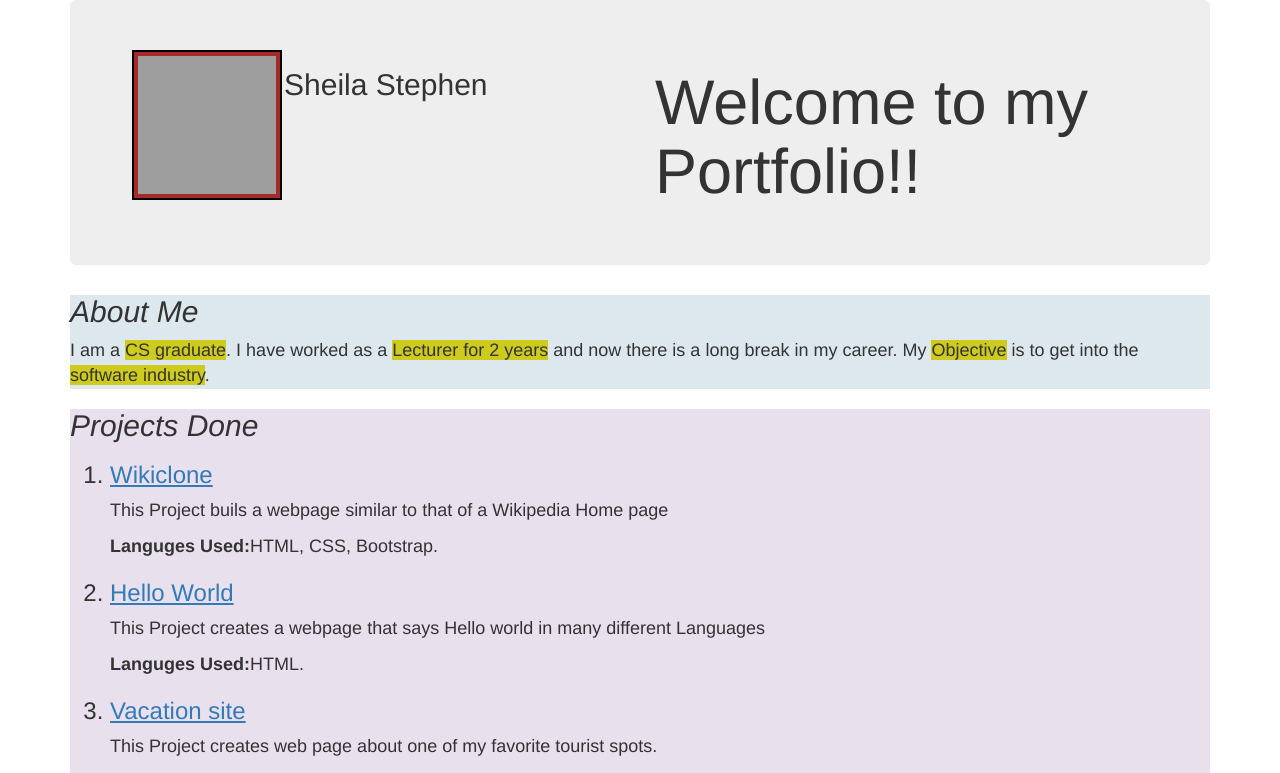
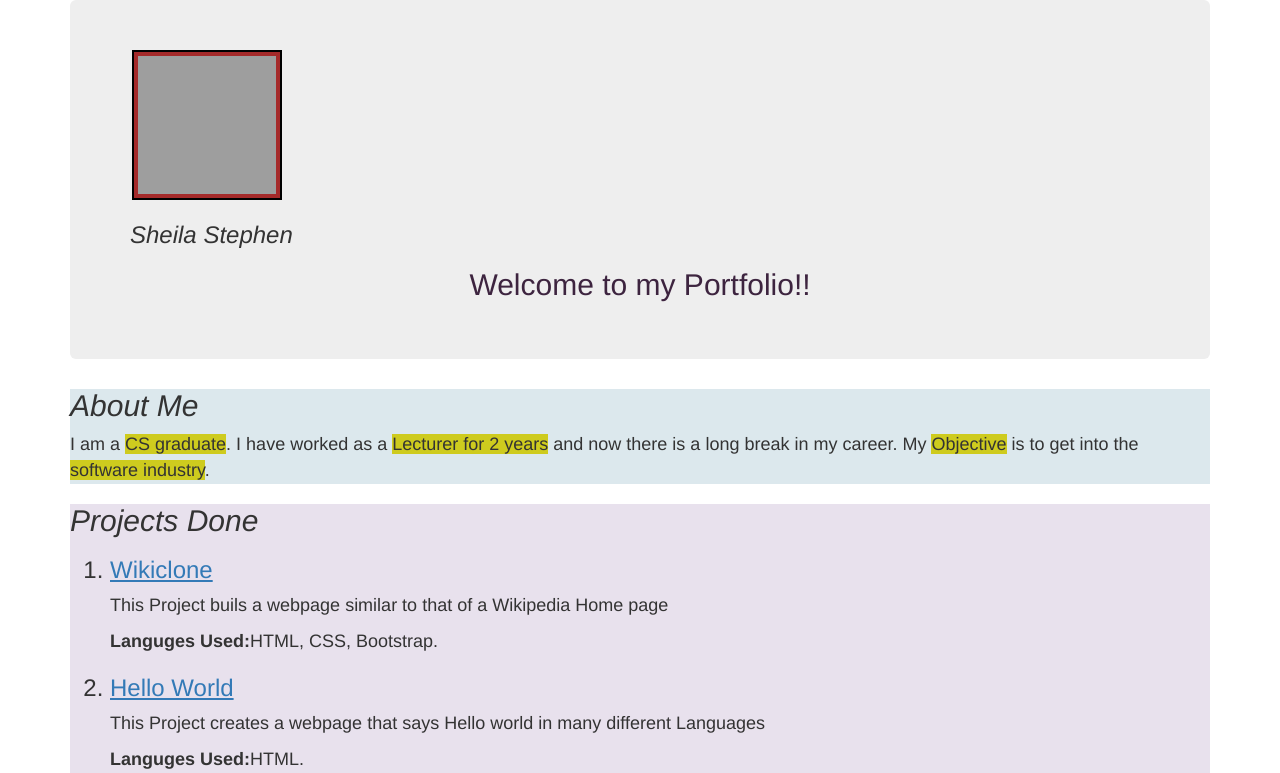
Before and after one commit to sheilaje/Portfolio, a plain HTML site: page index.html in a window 1280 px wide. Shown: the top 773 px of the page. Drawn offline with Linux system fonts and the light colour scheme; grey boxes are pictures that could not be loaded.

Commit message:
add Welcome to my blog text inside the jumbotron

```diff
--- a/css/styles.css
+++ b/css/styles.css
@@ -1,7 +1,7 @@
-/* body{
-  font-family: cursive;
-  font-size: 100px;
-} */
+.textcentre{
+  text-align: center;
+  color: #3d243f;
+}
 
 .highlight{
   background-color: #cecb1e;
--- a/index.html
+++ b/index.html
@@ -10,15 +10,9 @@
     <div class="container">
       <font size="+1">
       <div class="jumbotron">
-        <div class="row">
-          <div class="col-md-6">
             <img class="image-edit" src="images/sample.jpg" alt="sample.jpg">
-            <h2>Sheila Stephen</h2>
-          </div>
-          <div class="col-md-6">
-          <h1>Welcome to my Portfolio!!</h1>
-          </div>
-        </div>
+            <h3><i>Sheila Stephen</i></h3>
+            <h2 class="textcentre">Welcome to my Portfolio!!</h2>
       </div>
 
 
```
